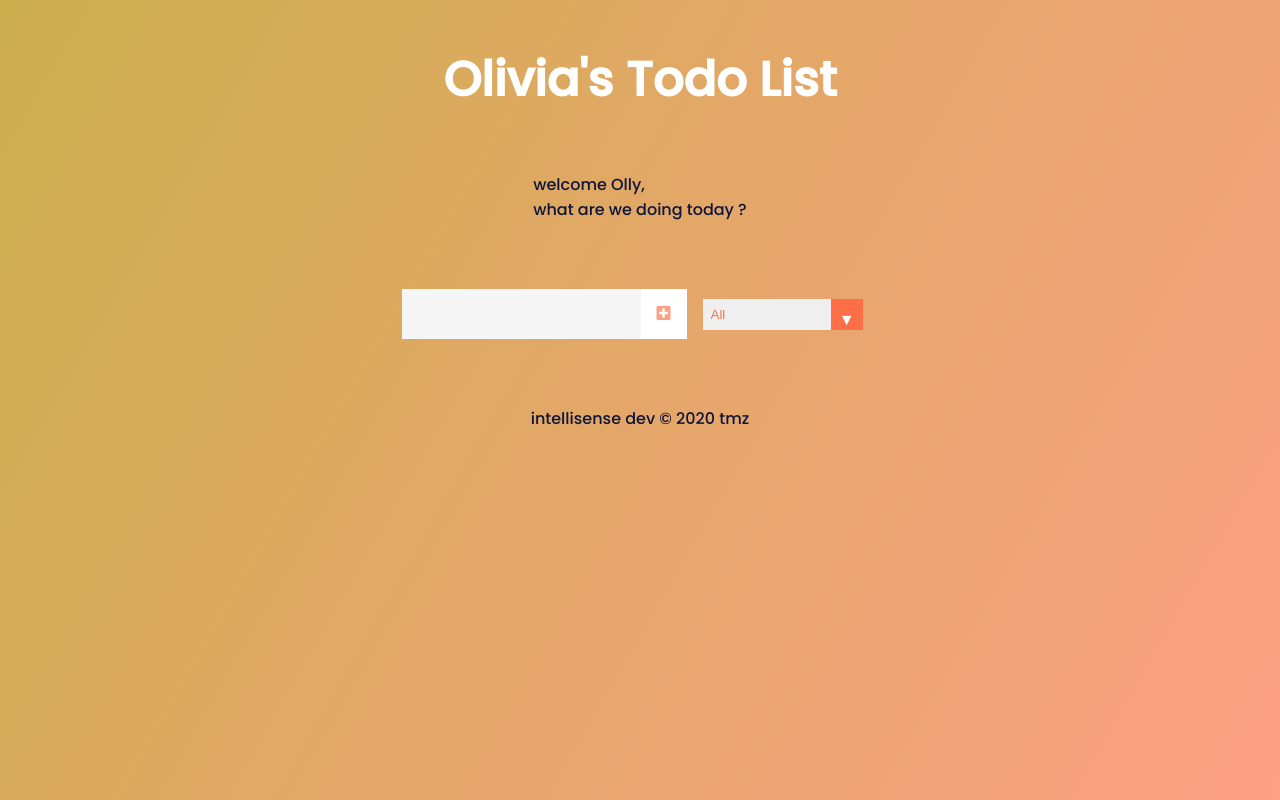
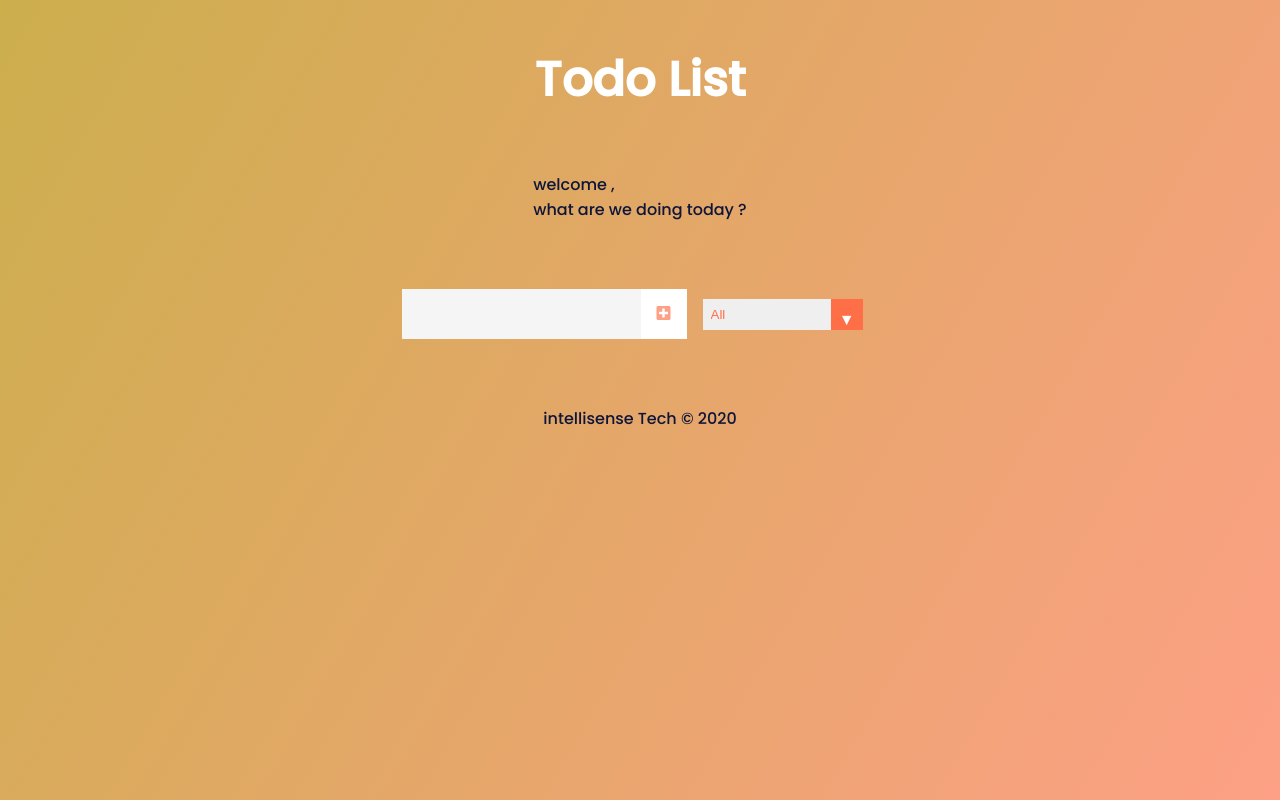
Before and after one commit to tomzyhub/todos, a plain HTML site: page index.html in a window 1280 px wide. Drawn offline with Linux system fonts and the light colour scheme.

Commit message:
updated page write up

```diff
--- a/index.html
+++ b/index.html
@@ -3,7 +3,7 @@
   <head>
     <meta charset="UTF-8" />
     <meta name="viewport" content="width=device-width, initial-scale=1.0" />
-    <title>Todos</title>
+    <title>Todos app</title>
     <link rel="stylesheet" href="style.css" />
     <link
       href="https://fonts.googleapis.com/css2?family=Poppins:wght@500&display=swap"
@@ -16,9 +16,9 @@
   </head>
   <body>
     <header>
-      <h1>Olivia's Todo List</h1>
+      <h1>Todo List</h1>
     </header>
-    <p class="note">welcome Olly,  <br>what are we doing today ?</p>
+    <p class="note">welcome ,  <br>what are we doing today ?</p>
     <form>
       <input type="text" class="todo-input" />
       <button class="todo-button" type="submit">
@@ -36,7 +36,7 @@
       <ul class="todo-list"></ul>
     </div>
 <footer>
-<span class="note">intellisense dev © 2020  tmz</span>
+<span class="note">intellisense Tech © 2020</span>
 </footer>
     <script src="app.js"></script>
   </body>
```
